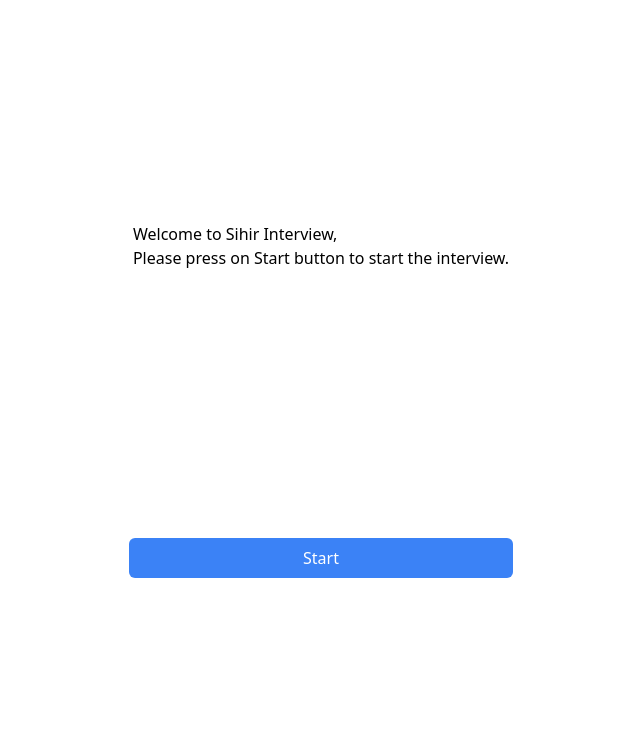
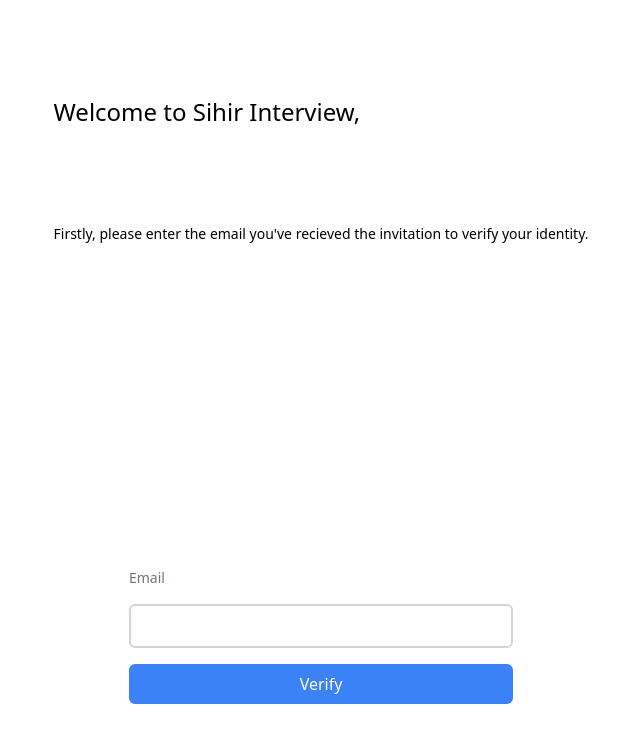
Before and after one commit to sihir-io/sihir-interview-fe, a Next.js app: page /1 in a window 1280 px wide. Shown: the top 742 px of the page, without its empty margins (319-959 px from the left). Built offline with nearby package versions, Linux system fonts and the light colour scheme.

Commit message:
verify email

```diff
--- a/src/app/[slug]/interview/video_container.js
+++ b/src/app/[slug]/interview/video_container.js
@@ -55,6 +55,7 @@
                 }
                 }
                 leaveSession={() => {
+                    router.push(`/${slug}`)
                 }}
                 error={handleError}
             />
--- a/src/app/[slug]/page.js
+++ b/src/app/[slug]/page.js
@@ -16,20 +16,85 @@
 
     let slug = pathname.split('/')[1]
     const [email, setEmail] = useState("");
+    const [isValid, setIsValid] = useState(!!localStorage.getItem(`${slug}-user`));
+    const [error, setError] = useState(false);
+    const [user, setUser] = useState(null);
+    const [loading, setLoading] = useState(false);
+    useEffect(() => {
 
-    useEffect(() => {
     })
+
+    if (!isValid) {
+        return (
+            <main className="flex min-h-screen flex-col items-center p-24 bg-white text-black justify-between pb-24">
+                <div className={''}>
+                    <h1 className={'text-2xl'
+                    }>
+                        Welcome to Sihir Interview,
+                    </h1>
+                    <p className={'text-sm pt-24'
+                    }>
+                        Firstly, please enter the email you've recieved the invitation to verify your identity.
+                    </p>
+                </div>
+                <div className={'flex flex-col items-center justify-center'}>
+                    <div className={'flex flex-col items-start justify-between' + ' w-96'}>
+                        <label
+                            className={'text-gray-500 text-sm'}
+                            htmlFor="email">Email</label>
+                    </div>
+                    <input
+                        className={'border-2 border-gray-300 rounded-md p-2 w-96  mt-4'}
+                        onChange={(e) => setEmail(e.target.value)}
+                        value={email}/>
+                    <button
+                        onClick={() => {
+                            setLoading(true)
+                            sihirApiClient.put(`/v1/applications/${slug}/verify-email`, {email: email}).then((res) => {
+                                if (res.status !== 200) {
+                                    setError(true)
+                                } else {
+                                    setError(false)
+                                    setIsValid(true)
+                                    setUser(res.data)
+                                    localStorage.setItem(`${slug}-user`, JSON.stringify(res.data))
+                                }
+                            }).catch((err) => {
+                                setError(true)
+                            })
+
+                            setLoading(false)
+                        }}
+                        className={'bg-blue-500 text-white rounded-md p-2 w-96  mt-4'}
+                    >{loading ? 'Loading' : (error ? 'Wrong Email' : 'Verify')}
+                    </button>
+
+                </div>
+            </main>
+
+        )
+    }
 
 
     return (
         <main className="flex min-h-screen flex-col items-center p-24 bg-white text-black justify-around">
             <div>
                 <h1>
-                    Welcome to Sihir Interview,
+                    Welcome {user?.name},
                 </h1>
                 <p>
-                    Please press on Start button to start the interview.
+                    You can start the interview by clicking the button below.
                 </p>
+                <h2>
+                    Disclaimer
+                </h2>
+                <p className={
+                    'text-sm text-gray-500'
+                }>
+                    Please note that the interview will be recorded and stored on our servers. This recording will be
+                    used for the purpose of evaluating your interview performance and will be deleted after 30 days.
+                </p>
+
             </div>
 
             <div
@@ -43,10 +108,6 @@
                             getNewQuestion(slug)
                                 .then(
                                     (res) => {
-
-                                        //    res is axios response object
-
-                                        //     check if result is status 200
                                         const data = res.data
                                         if (res.status === 204) {
                                             router.push('/done')
@@ -67,7 +128,8 @@
                         }
                     }
                     className={'bg-blue-500 text-white rounded-md p-2 w-96  mt-4'}
-                >Start
+                >
+                    New Question
                 </button>
             </div>
 
```
